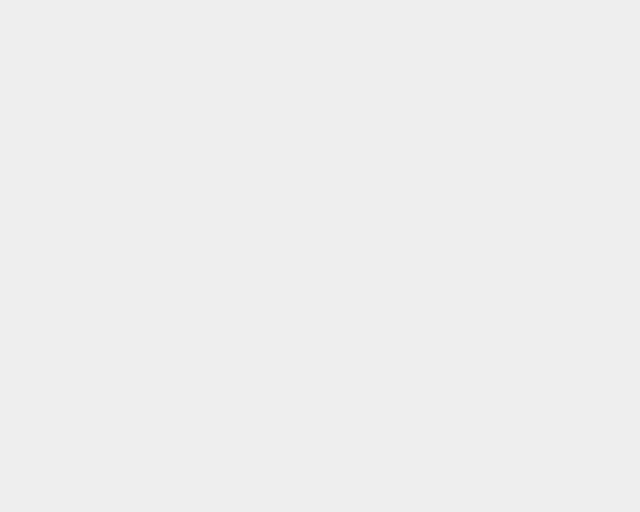
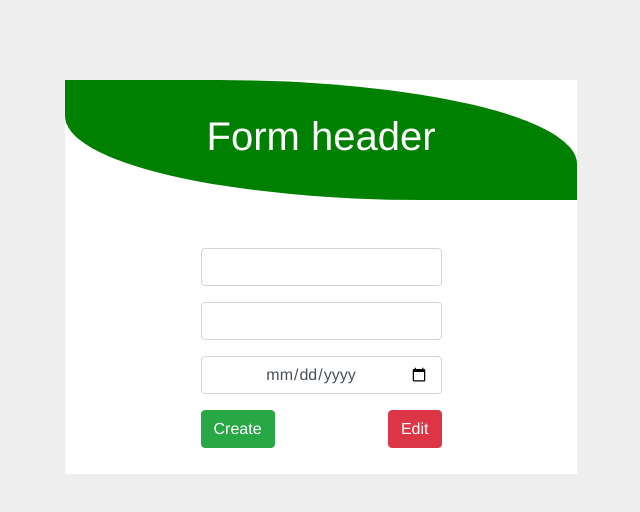
Before and after one commit to mohanadpro/shopping-list, a Vue app: page /create-form in a window 1280 px wide. Shown: the top 512 px of the page, without its empty margins (319-959 px from the left). Built offline with nearby package versions, Linux system fonts and the light colour scheme.

Commit message:
apply solt concept

```diff
--- a/src/router/index.js
+++ b/src/router/index.js
@@ -4,14 +4,29 @@ import SignIn from "../views/user-mangement/signin.vue";
 import SignUp from "../views/user-mangement/signup.vue";
 import Recipe from "../views/recipe/list-recipe/list-recipe.vue";
 import IngredientList from "../views/shopping-list/ingredient-list.vue";
+import CreateFrom from '../views/recipe/create-form.vue';
 
 Vue.use(VueRouter);
-
+Vue.mixin({
+  beforeRouteLeave (to, from, next) {
+    const answer = window.confirm('Do you really want to leave? you have unsaved changes!')
+    if (answer) {
+      next()
+    } else {
+      next(false)
+    }
+  }
+})
 const routes = [
   {
     path: "/",
     name: "signin",
     component: SignIn,
+  },
+  {
+    path: "/create-form",
+    name: "create-form",
+    component: CreateFrom,
   },
   {
     path: "/signup",
@@ -36,10 +51,10 @@ const routes = [
     path: "/shopping-list",
     name: "shopping-list",
     component:IngredientList ,
+
     beforeEnter(to, from, next) {
       var isAuthenticatedTemp=localStorage.getItem("isAuthenticated");
       var isAuthenticated=isAuthenticatedTemp=="true";
-
       if (isAuthenticated) {
 
         next();
--- /dev/null
+++ b/src/views/Model/form-model.vue
@@ -0,0 +1,49 @@
+<template>
+  <div class="form-model">
+    <div id="form-header">
+      <slot name="form-header"></slot>
+    </div>
+    <div class="row">
+      <div class="col-md-6 offset-md-3">
+        <form>
+          <div id="form-fields" >
+            <slot name="form-fields" ></slot>
+          </div>
+          <div id="form-controls">
+            <slot name="form-controls"></slot>
+          </div>
+        </form>
+      </div>
+    </div>
+  </div>
+</template>
+
+<script>
+export default {
+  name: "Model",
+  props: ["width"],
+};
+</script>
+
+<style lang="scss" scoped>
+$fontSize: 20px;
+.form-model {
+  width: 40%;
+  position: fixed;
+  top:5rem;
+  left:30%;
+  background-color: #FFF;
+  #form-header {
+    font-size: $fontSize;
+    font-weight: bold;
+    background-color: green;
+    color: white;
+    border-radius: 0 70% 0 70%;
+    margin-bottom: 3rem;
+    padding:2rem;
+  }
+  #form-controls{
+        margin-bottom: 5rem;
+  }
+}
+</style>
--- /dev/null
+++ b/src/views/recipe/create-form.vue
@@ -0,0 +1,34 @@
+<template>
+      <div>
+<FormModel>
+
+            <div slot="form-header">
+                  <h1>Form header</h1>
+            </div>
+            <div slot="form-fields">
+                  <div class="form-group">
+                         <input type="text" class="form-control text-center"/>
+                  </div>
+                  <div class="form-group">
+                         <input type="number" class="form-control text-center"/>
+                  </div>
+                  <div class="form-group">
+                         <input type="date" class="form-control text-center"/>
+                  </div>
+            </div>
+            <div slot="form-controls">
+                  <button class="btn btn-success float-left">Create</button>
+                  <button class="btn btn-danger float-right">Edit</button>
+            </div>
+      </FormModel>
+      </div>
+
+</template>
+
+<script>
+import FormModel from '../Model/form-model'
+export default {
+      name:'CreateFrom',
+      components:{FormModel}
+}
+</script>
```
